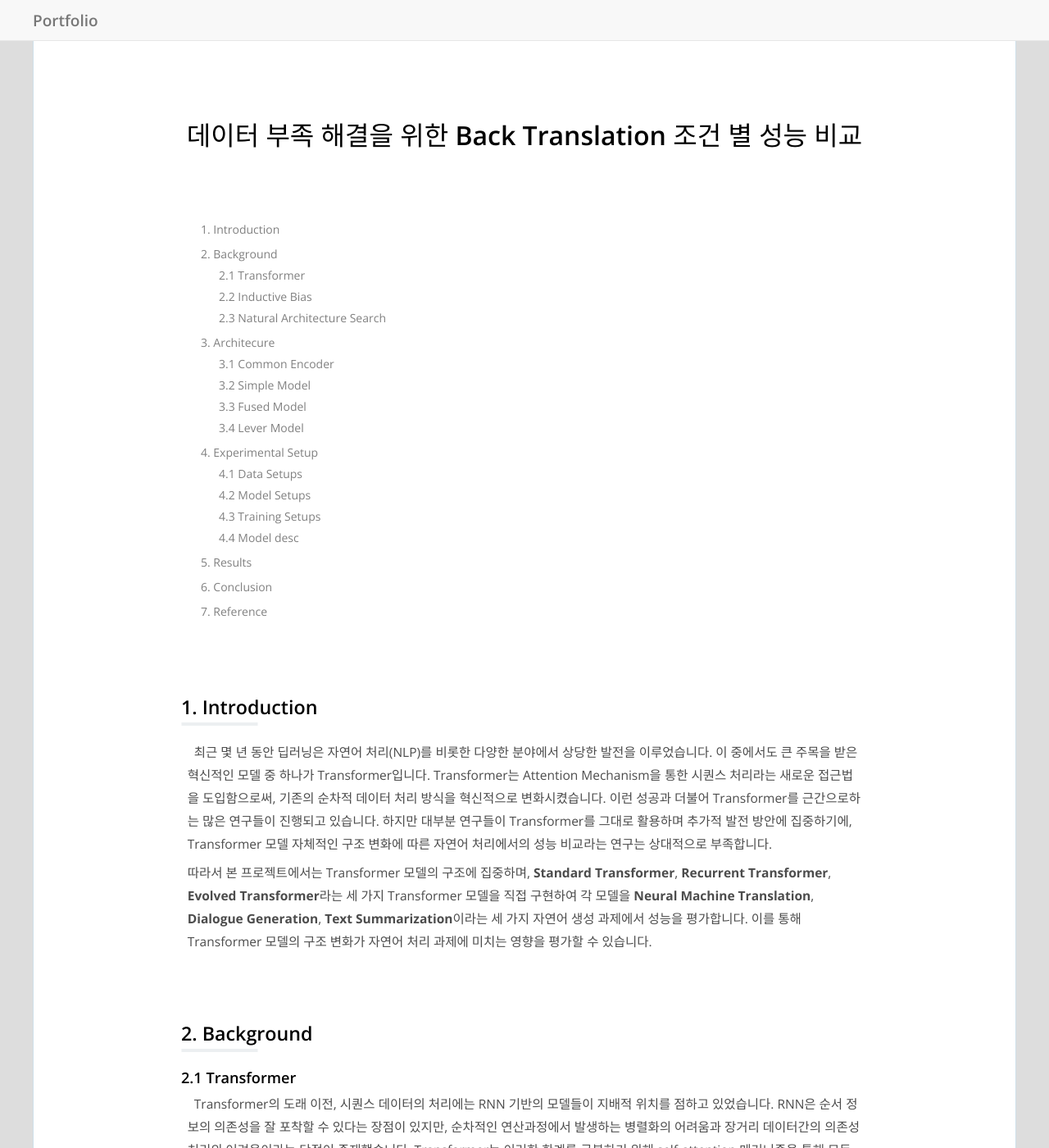
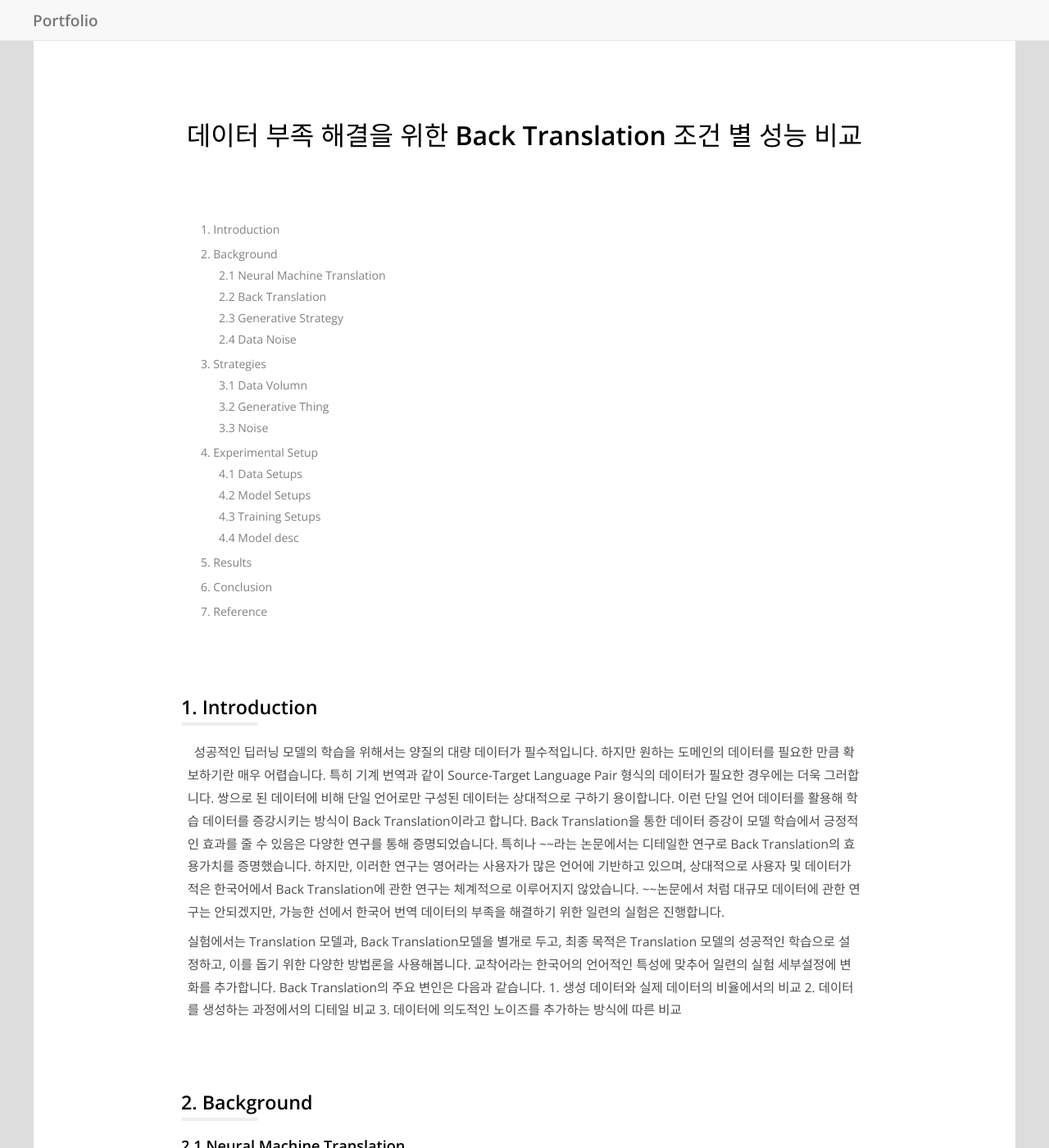
Before and after one commit to moon23k/moon23k.github.io, a Jekyll site: the page built from _pages/project_06.html, in a window 1280 px wide and 1400 px high. Shown: the whole window at 82% size. Built offline with Jekyll 4.4.1, drawn with Linux system fonts in a browser that asks for light colours; nearby versions of some CDN libraries; some of the changed text lies outside the part shown.

Commit message:
minor modification

```diff
--- a/_pages/project_06.html
+++ b/_pages/project_06.html
@@ -17,31 +17,31 @@ permalink: /project_06
         <a href="#2">2. Background</a>
         <ul>
           <li>
-            <a href="#2.1">2.1 Transformer</a>
+            <a href="#2.1">2.1 Neural Machine Translation</a>
           </li>
           <li>
-            <a href="#2.2">2.2 Inductive Bias</a>
+            <a href="#2.2">2.2 Back Translation</a>
           </li>
           <li>
-            <a href="#2.3">2.3 Natural Architecture Search</a>
+            <a href="#2.3">2.3 Generative Strategy</a>
+          </li>
+          <li>
+            <a href="#2.4">2.4 Data Noise</a>
           </li>
         </ul>
       </li>
 
       <li>
-        <a href="#3">3. Architecure</a>
+        <a href="#3">3. Strategies</a>
         <ul>
           <li>
-            <a href="#3.1">3.1 Common Encoder</a>
+            <a href="#3.1">3.1 Data Volumn</a>
           </li>
           <li>
-            <a href="#3.2">3.2 Simple Model</a>
+            <a href="#3.2">3.2 Generative Thing</a>
           </li>
           <li>
-            <a href="#3.2">3.3 Fused Model</a>
-          </li>
-          <li>
-            <a href="#3.3">3.4 Lever Model</a>
+            <a href="#3.2">3.3 Noise</a>
           </li>
         </ul>
       </li>
@@ -84,20 +84,27 @@ permalink: /project_06
   <div class="post">
     <h2 id="1">1. Introduction</h2>
       <p>
-        &nbsp; 최근 몇 년 동안 딥러닝은 자연어 처리(NLP)를 비롯한 다양한 분야에서 상당한 발전을 이루었습니다. 이 중에서도 큰 주목을 받은 혁신적인 모델 중 하나가 Transformer입니다. Transformer는 Attention Mechanism을 통한 시퀀스 처리라는 새로운 접근법을 도입함으로써, 기존의 순차적 데이터 처리 방식을 혁신적으로 변화시켰습니다. 이런 성공과 더불어 Transformer를 근간으로하는 많은 연구들이 진행되고 있습니다. 하지만 대부분 연구들이 Transformer를 그대로 활용하며 추가적 발전 방안에 집중하기에, Transformer 모델 자체적인 구조 변화에 따른 자연어 처리에서의 성능 비교라는 연구는 상대적으로 부족합니다.
+        &nbsp; 성공적인 딥러닝 모델의 학습을 위해서는 양질의 대량 데이터가 필수적입니다. 하지만 원하는 도메인의 데이터를 필요한 만큼 확보하기란 매우 어렵습니다. 특히 기계 번역과 같이 Source-Target Language Pair 형식의 데이터가 필요한 경우에는 더욱 그러합니다. 쌍으로 된 데이터에 비해 단일 언어로만 구성된 데이터는 상대적으로 구하기 용이합니다. 이런 단일 언어 데이터를 활용해 학습 데이터를 증강시키는 방식이 Back Translation이라고 합니다. Back Translation을 통한 데이터 증강이 모델 학습에서 긍정적인 효과를 줄 수 있음은 다양한 연구를 통해 증명되었습니다. 특히나 ~~라는 논문에서는 디테일한 연구로 Back Translation의 효용가치를 증명했습니다. 하지만, 이러한 연구는 영어라는 사용자가 많은 언어에 기반하고 있으며, 상대적으로 사용자 및 데이터가 적은 한국어에서 Back Translation에 관한 연구는 체계적으로 이루어지지 않았습니다. ~~논문에서 처럼 대규모 데이터에 관한 연구는 안되겠지만, 가능한 선에서 한국어 번역 데이터의 부족을 해결하기 위한 일련의 실험은 진행합니다.
       </p>
       <p>
-        따라서 본 프로젝트에서는 Transformer 모델의 구조에 집중하며, <strong>Standard Transformer</strong>, <strong>Recurrent Transformer</strong>, <strong>Evolved Transformer</strong>라는 세 가지 Transformer 모델을 직접 구현하여 각 모델을 <strong>Neural Machine Translation</strong>, <strong>Dialogue Generation</strong>, <strong>Text Summarization</strong>이라는 세 가지 자연어 생성 과제에서 성능을 평가합니다. 이를 통해 Transformer 모델의 구조 변화가 자연어 처리 과제에 미치는 영향을 평가할 수 있습니다.
+        실험에서는 Translation 모델과, Back Translation모델을 별개로 두고, 최종 목적은 Translation 모델의 성공적인 학습으로 설정하고, 이를 돕기 위한 다양한 방법론을 사용해봅니다.
+        교착어라는 한국어의 언어적인 특성에 맞추어 일련의 실험 세부설정에 변화를 추가합니다.
+
+        Back Translation의 주요 변인은 다음과 같습니다.
+
+        1. 생성 데이터와 실제 데이터의 비율에서의 비교
+        2. 데이터를 생성하는 과정에서의 디테일 비교
+        3. 데이터에 의도적인 노이즈를 추가하는 방식에 따른 비교
       </p>
 
     <h2 id="2">2. Background</h2>
 
-      <h3 id="2.1">2.1 Transformer</h3>
+      <h3 id="2.1">2.1 Neural Machine Translation</h3>
         <p>
-          &nbsp; Transformer의 도래 이전, 시퀀스 데이터의 처리에는 RNN 기반의 모델들이 지배적 위치를 점하고 있었습니다. RNN은 순서 정보의 의존성을 잘 포착할 수 있다는 장점이 있지만, 순차적인 연산과정에서 발생하는 병렬화의 어려움과 장거리 데이터간의 의존성 처리의 어려움이라는 단점이 존재했습니다. Transformer는 이러한 한계를 극복하기 위해 self-attention 메커니즘을 통해 모든 입력 토큰 간의 관계를 동시에 계산하는 방법을 선택했으며, 덕분에 병렬 처리가 가능해져 RNN보다 훨씬 빠른 학습과 추론 속도를 제공했습다. 뿐만 아니라 Transformer는 self-attention 메커니즘을 통해 임의 위치 간 의존성을 효과적으로 포착하며 장기 의존성을 보다 잘 처리했습니다. 결과적으로 Transformer는 문장 전체의 의미를 파악하거나, 긴 문맥을 이해하는 등 어려운 환경에서도 우수한 성능을 보이며, 성공적으로 RNN 구조를 대체하게 되었습니다.
+          &nbsp; Neural Machine Translation, 딥러닝 모델을 통한 기계번역은 자연어 처리의 대표적인 과제 중 하나입니다. 기계번역은 원천언어 시퀀스를 입력값으로 받아, 동일한 의미를 갖는 목표언어 시퀀스로의 변환을 목표로 합니다. 모델의 학습을 위해서는
         </p>
 
-      <h3 id="2.2" class="h3-mt">2.2 Inductive Bias</h3>
+      <h3 id="2.2" class="h3-mt">2.2 Back Translation</h3>
         <p>
           &nbsp; Inductive Bias는 기계 학습 모델이 주어진 학습 데이터로부터 일반화하는 데에 어떤 가정이나 제한사항을 가지고 있는 것을 말합니다. 이러한 가정이나 제한사항은 모델이 어떤 가설 공간을 탐색하고 어떤 가설을 선호하는지에 영향을 미칩니다.nductive Bias는 모델이 일반화 능력과 학습 데이터에 대한 의존성을 조절하는 역할을 합니다. 적절한 nductive Bias는 모델이 주어진 문제에 적합하고 일반화하기 쉽도록 도와줍니다.
         </p>
@@ -105,45 +112,30 @@ permalink: /project_06
           하지만 Transformer의 경우, 복잡한 모델 구조 때문에 Inductive Bias가 부족하기 쉽습니다. 때문에 간단한 과제 해결과정에서 RNN보다 못한 성능을 보이는 경우도 종종 발생합니다. Universal Transformer 논문에서는 Transformer 레이어 연결과정에서 RNN의 핵심개념이었던 재귀적인 연결 방식을 차용함으로써 Inductive Bias의 향상을 도모할 수 있다고 주장합니다.
         </p>
 
-      <h3 id="2.3" class="h3-mt">2.3 Natural Architecture Search</h3>
+      <h3 id="2.3" class="h3-mt">2.3 Generative Strategy</h3>
         <p>
-          &nbsp; Neural Architecture Search (NAS)는 인공 신경망 구조를 자동으로 탐색하는 알고리즘으로, 기계 학습과 딥러닝 모델의 설계 프로세스를 자동화하여 최적의 신경망 구조를 찾는 데 사용됩니다. 기존의 딥러닝 모델링은 엔지니어가 손수 설계하고 최적화하는 일련의 과정을 도맡아 했습니다. 하지만 이러한 과정은 많은 시간과 노력을 필요로 하며, 최적의 구조를 찾는 것이 어려운 경우도 있습니다. NAS는 이러한 문제를 해결하기 위해 컴퓨터가 신경망 구조를 자동으로 발견하고 최적화할 수 있도록 돕습니다.
-        </p>
-        <p>
-          NAS는 주어진 문제에 대한 최적의 신경망 구조를 찾기 위해 다양한 탐색 공간에서 구조를 생성하고 평가합니다. 이를 위해 NAS는 다양한 기법을 사용합니다. 예를 들어, 구조적인 변형이나 파라미터 조정을 통해 새로운 구조를 생성하고, 각 구조를 평가하기 위해 검증 세트나 교차 검증을 사용합니다. 이러한 과정을 반복하여 가장 성능이 우수한 신경망 구조를 찾습니다. 이런 NAS를 활용해 보다 고도화된 Transformer 모델을 구축한 결과물이 바로 Evolved Transformer입니다.
+          &nbsp; 시퀀스 생성을 위한 Decoding Strategy가 다양하게 존재합니다.
+          <br>
+          <strong>Greedy</strong>
+          <br>
+          <strong>Beam</strong>
+          <br>
+          <strong>Sampling</strong>
+          <br>
+          <strong>Sample P</strong>
+          <br>
+
         </p>
 
-    <h2 id="3">3. Architecture</h2>
-      <h3>3.1 Common Components</h3>
+      <h3 id="2.3" class="h3-mt">2.4 Data Noise</h3>
+        <p>
+          &nbsp; 데이터에 의도적인 노이즈를 추가하기 위한 전략을 서술
+          MLM
+        </p>
+
+    <h2 id="3">3. Strategy</h2>
+      <h3>3.1 Data Volumn Ratio</h3>
         <div class="img-container">
-          <ul>
-            <li>Encoder Decoder Architecture
-              <ul>
-                <li>Encoder</li>
-                <li>Decoder</li>
-              </ul>
-            </li>
-
-            <li>Embeddings
-              <ul>
-                <li>Token Embedding</li>
-                <li>Position Embedding</li>
-              </ul>
-            </li>
-
-            <li>Multi-Head Attention
-              <ul>
-                <li>다수의 어텐션 헤드를 통해 입력 시퀀스의 의미를 다각도로 포착</li>
-                <li>어텐션은 주어진 쿼리, 키, 밸류 쌍 간의 관련성을 계산해 가중 평균을 산출</li>
-              </ul>
-            </li>
-
-          </ul>
-        </div>
-
-      <h3 class="h3-mt">3.2 Standard Transfomrer</h3>
-        <div class="img-container">
-          <img src="{{ 'assets/img/project_01/standard_transformer.png' | relative_url }}">
           <ul>
             <li>Standard Transformer
               <ul>
@@ -170,80 +162,23 @@ permalink: /project_06
           </ul>
         </div>
 
-      <h3 id="2" class="h3-mt">3.3 Recurrent Transformer</h3>
-        <div class="img-container">
-          <img src="{{ 'assets/img/project_01/recurrent_transformer.png' | relative_url }}">
-          <ul>
-            <li>Recurrent Transformer
-              <ul>
-                <li>Encoder</li>
-                <li>Decoder</li>
-              </ul>
-            </li>
+      <h3 class="h3-mt">3.2 Standard Transfomrer</h3>
+        <p>
 
-            <li>Encoder Layer
-              <ul>
-                <li>Sub-Layer 1</li>
-                <li>Sub-Layer 2</li>
-                <li>Sub-Layer 3</li>
-              </ul>
-            </li>
+        </p>
 
-            <li>Decoder Layer
-              <ul>
-                <li>Sub-Layer 1</li>
-                <li>Sub-Layer 2</li>
-                <li>Sub-Layer 3</li>
-                <li>Sub-Layer 4</li>
-              </ul>
-            </li>
+      <h3 id="3.2" class="h3-mt">3.3 Recurrent Transformer</h3>
+        <p>
 
-          </ul>
-        </div>
+        </p>
 
-      <h3 id="3" class="h3-mt">3.4 Evolved Transformer</h3>
-        <div class="img-container">
-          <img src="{{ 'assets/img/project_01/evolved_transformer.png' | relative_url }}">
-          <ul>
-            <li>Evolved Transformer
-              <ul>
-                <li>Encoder</li>
-                <li>Decoder</li>
-              </ul>
-            </li>
+      <h3 id="3.3" class="h3-mt">3.4 Evolved Transformer</h3>
+        <p>
 
-            <li>Cell
-              <ul>
-                <li>Sub-Layer 1</li>
-                <li>Standard Transformer에서 2개 레이어에 걸친 연산 과정을 고도화 시킨 SubLayer를 Evolved Transformer에서는 Cell이라고 표현</li>
-              </ul>
-            </li>
-
-            <li>Encoder Cell
-              <ul>
-                <li>Block 1</li>
-                <li>Block 2</li>
-                <li>Block 3</li>
-                <li>Block 4</li>
-                <li>Block 5 & 6</li>
-              </ul>
-            </li>
-
-            <li>Decoder Cell
-              <ul>
-                <li>Block 1</li>
-                <li>Block 2</li>
-                <li>Block 3</li>
-                <li>Block 4</li>
-                <li>Block 5</li>
-                <li>Block 6 & 7</li>
-              </ul>
-            </li>
-
-          </ul>
-        </div>
+        </p>
 
     <h2 id="4" class="h3-mt">4. Experimental Setup</h2>
+
       <h3 id="4.1">4.1 Data Setups</h3>
 
       <h3 id="4.2" class="h3-mt">4.2 Model Setups</h3>
--- a/assets/css/main.css
+++ b/assets/css/main.css
@@ -24,7 +24,7 @@
   color: #666666;
   font-size: 1.15em;
   line-height: 1.7;
-  width: 70%;
+  width: 60%;
   text-align: left;
   font-family: "Open Sans", sans-serif;
   padding: 2.7em 0 2em 0;
```
Also changed, not shown: index.html (+14 -7 lines), 1 other file.
